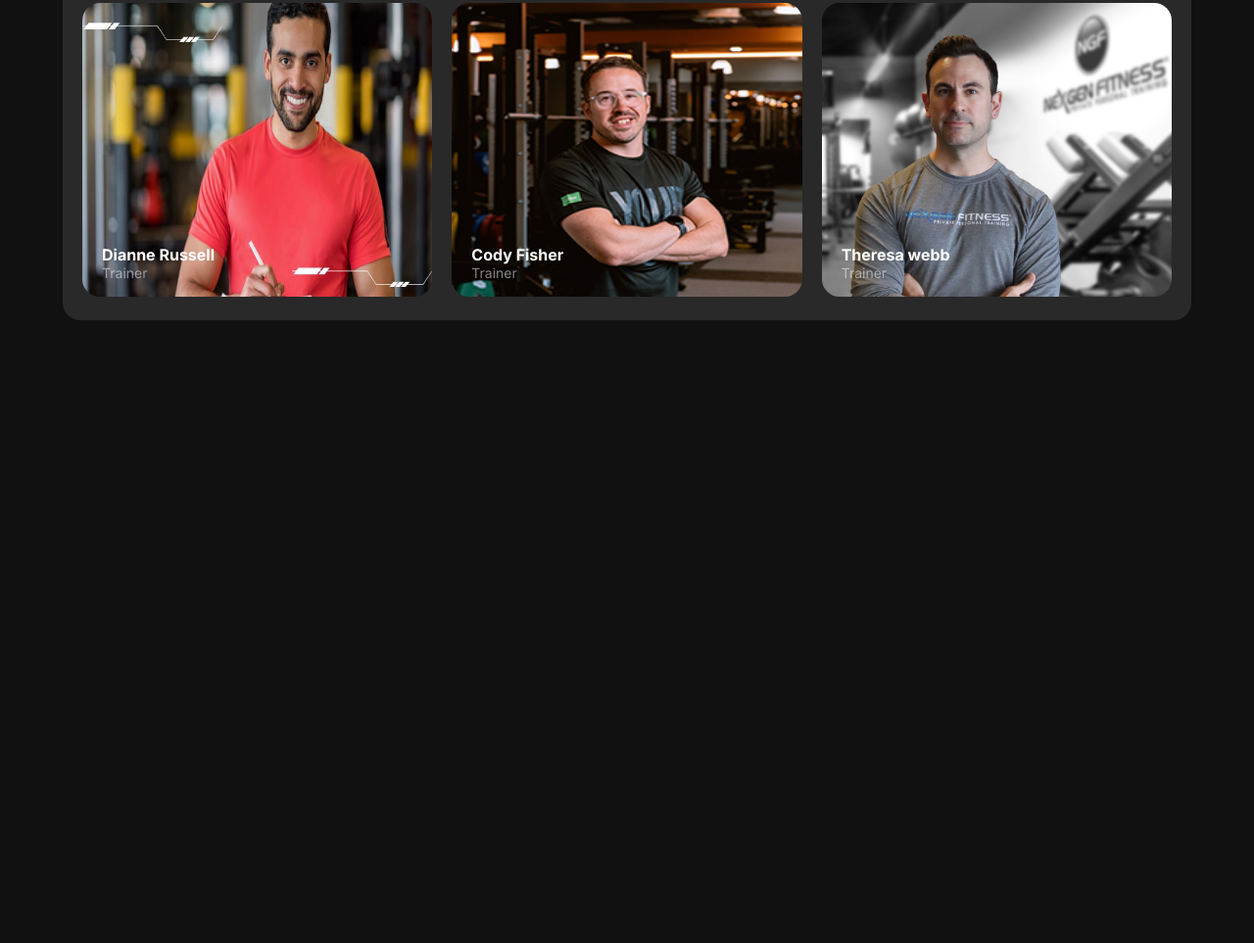
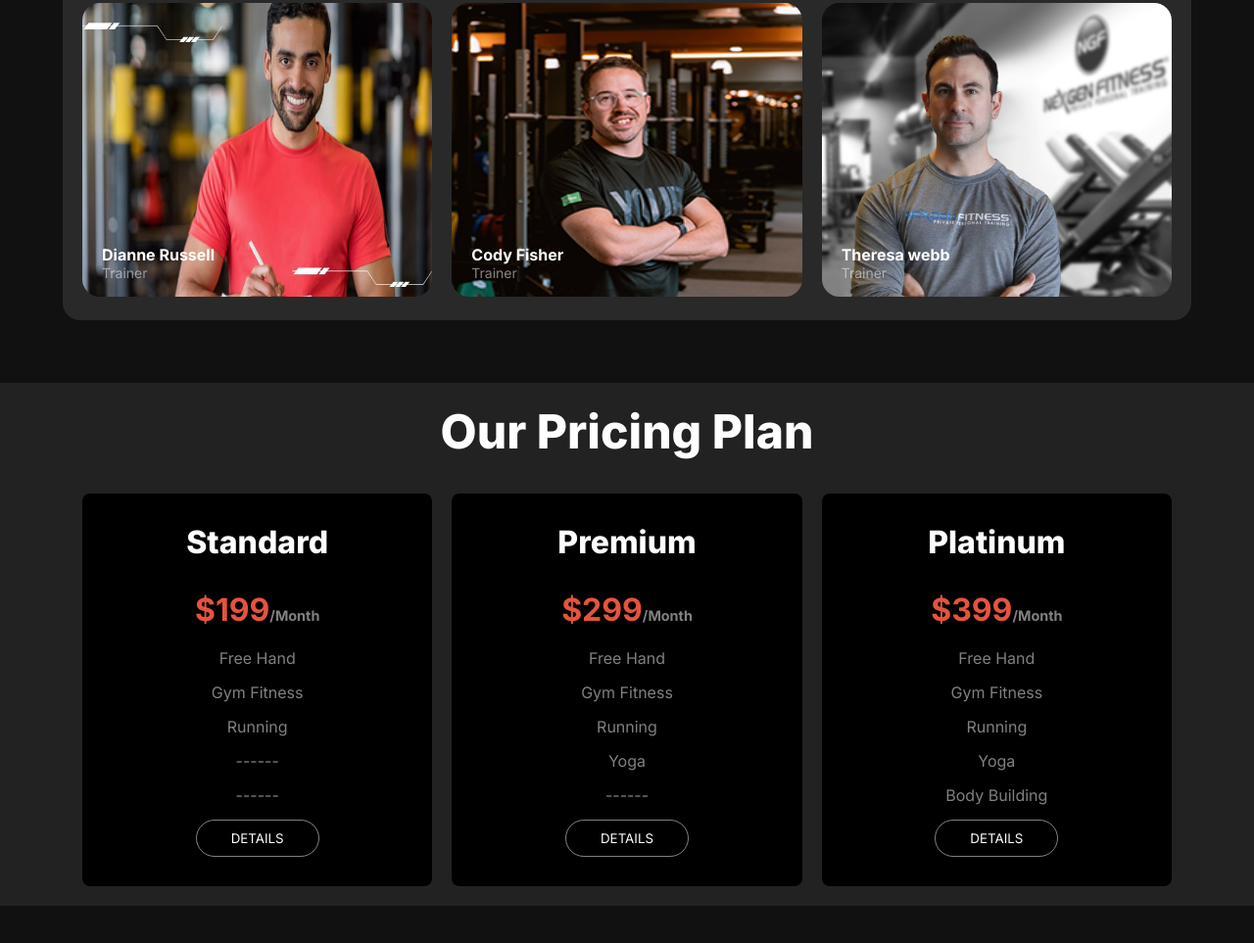
Before and after one commit to RakibHossen-Dev/assignment-2, a plain HTML site: page index.html in a window 1280 px wide. Shown: the part 3566-4529 px from the top of the page at 98% size. Before the commit the page ends 3957 px from the top, so only its background shows below. Drawn offline with Linux system fonts and the light colour scheme.

Commit message:
pricing plan finish

```diff
--- a/index.html
+++ b/index.html
@@ -244,7 +244,7 @@
       </section>
 
       <!------------- Meet Our Team ------------------->
-      <div class="container our-team-section">
+      <section class="container our-team-section">
         <h3>Meet Our Team</h3>
 
         <p class="team-description">
@@ -295,7 +295,47 @@
             </div>
           </div>
         </div>
-      </div>
+      </section>
+
+      <!-------------------- OUR PRICING PLAN section------------------>
+      <section class="price-plan">
+        <div class="container price-plan-content">
+          <h3>Our Pricing Plan</h3>
+
+          <div class="price-card">
+            <div class="standard-card">
+              <h2>Standard</h2>
+              <h4><span class="price">$199</span>/Month</h4>
+              <p>Free Hand</p>
+              <p>Gym Fitness</p>
+              <p>Running</p>
+              <p>------</p>
+              <p>------</p>
+              <button class="price-btn">DETAILS</button>
+            </div>
+            <div class="premium-card">
+              <h2>Premium</h2>
+              <h4><span class="price">$299</span>/Month</h4>
+              <p>Free Hand</p>
+              <p>Gym Fitness</p>
+              <p>Running</p>
+              <p>Yoga</p>
+              <p>------</p>
+              <button class="price-btn">DETAILS</button>
+            </div>
+            <div class="platinum-card">
+              <h2>Platinum</h2>
+              <h4><span class="price">$399</span>/Month</h4>
+              <p>Free Hand</p>
+              <p>Gym Fitness</p>
+              <p>Running</p>
+              <p>Yoga</p>
+              <p>Body Building</p>
+              <button class="price-btn">DETAILS</button>
+            </div>
+          </div>
+        </div>
+      </section>
     </main>
     <!----------------- Footer ------------------------>
     <footer></footer>
--- a/style.css
+++ b/style.css
@@ -373,6 +373,72 @@ select {
   height: 300px;
   border-radius: 18px;
 }
+/* OUR PRICING PLAN */
+.price-plan {
+  background: rgb(34, 34, 34);
+}
+.price-plan-content h3 {
+  color: rgb(255, 255, 255);
+  font-size: 3rem;
+  font-weight: 800;
+  margin-bottom: 14px;
+  text-align: center;
+  padding-top: 20px;
+}
+.price-card {
+  display: grid;
+  grid-template-columns: repeat(3, 1fr);
+  gap: 20px;
+  padding: 20px;
+}
+.standard-card,
+.premium-card,
+.platinum-card {
+  background: rgb(0, 0, 0);
+  color: rgb(255, 255, 255);
+  text-align: center;
+  padding: 30px 0;
+  border-radius: 8px;
+}
+.standard-card h2,
+.premium-card h2,
+.platinum-card h2 {
+  font-size: 2rem;
+  font-weight: 800;
+  margin-bottom: 30px;
+}
+.standard-card .price,
+.premium-card .price,
+.platinum-card .price {
+  color: rgb(230, 83, 60);
+  font-size: 2rem;
+}
+.standard-card h4,
+.premium-card h4,
+.platinum-card h4 {
+  color: rgba(255, 255, 255, 0.5);
+  font-size: 0.9rem;
+  margin-bottom: 20px;
+}
+.standard-card p,
+.premium-card p,
+.platinum-card p {
+  font-size: 1rem;
+  font-weight: 400;
+  margin-bottom: 15px;
+}
+.price-btn {
+  background: transparent;
+  color: rgb(255, 255, 255);
+  border: none;
+  border: 1px solid rgba(255, 255, 255, 0.5);
+  padding: 10px 35px;
+  border-radius: 50px;
+  transition: 0.5s;
+}
+.price-btn:hover {
+  background-color: rgb(230, 83, 60);
+}
 @media screen and (max-width: 576px) {
   .ham-barger {
     display: block;
@@ -501,4 +567,10 @@ select {
     padding: 20px;
     margin-top: 50px;
   }
+  .price-card {
+    display: grid;
+    grid-template-columns: repeat(1, 1fr);
+    gap: 20px;
+    padding: 20px;
+  }
 }
```
